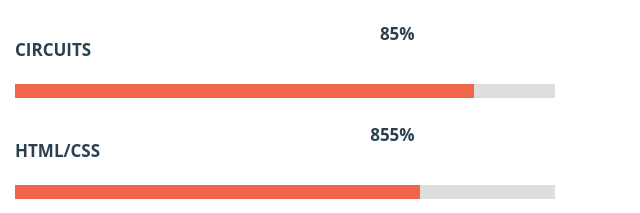
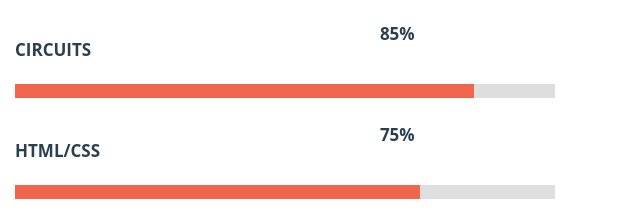
Before and after one commit to moekhodry11/moe, a plain HTML site: page index.html in a window 1280 px wide. Shown: the part 1003-1216 px from the top of the page, 640-1280 px from the left. Drawn offline with Linux system fonts and the light colour scheme.

Commit message:
Update index.html

```diff
--- a/index.html
+++ b/index.html
@@ -184,7 +184,7 @@ Author URL: http://templatestock.co
 									<h4>Html/Css</h4>
 								</div>
 								<div class="percentage">
-									<p>855%</p>
+									<p>75%</p>
 								</div>
 								<div class="clearfix"></div>
 							</div>
```
